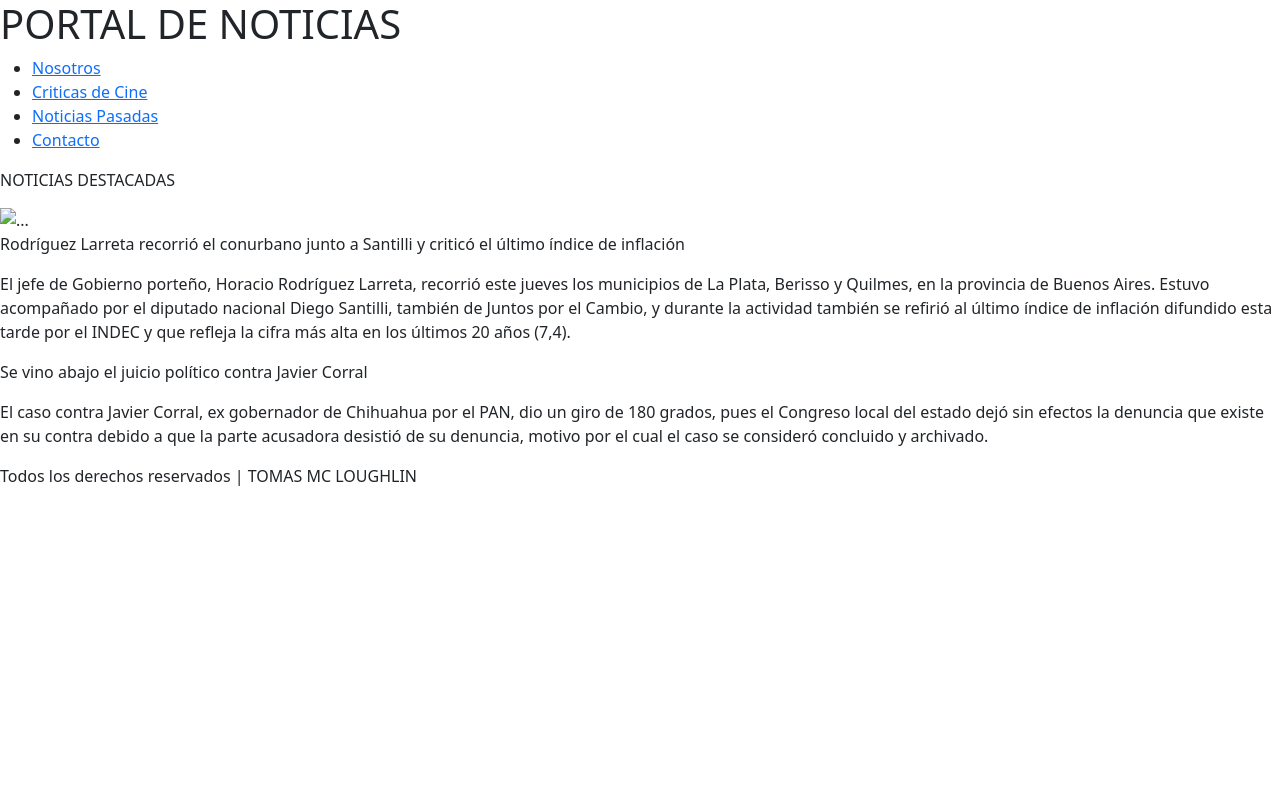
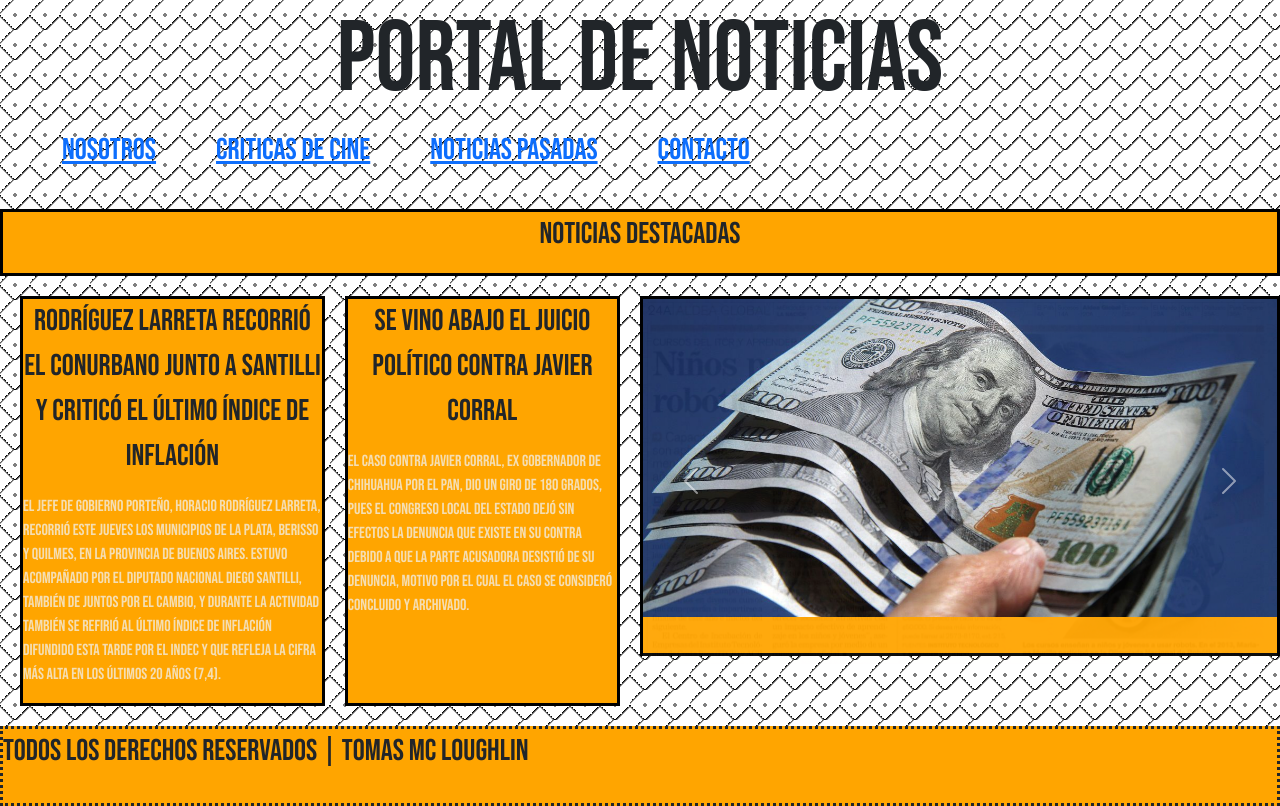
Before and after one commit to Tomimcloughlin/PortalNoticias_McLoughlin, a website: page index.html in a window 1280 px wide. Drawn offline with nearby package versions, Linux system fonts and the light colour scheme; files that its build step writes are made by us from their sources; the site is published under a folder, as on GitHub Pages, so addresses that start at the root find nothing.

Commit message:
Add files via upload

```diff
--- a/index.html
+++ b/index.html
@@ -6,6 +6,8 @@
     <meta name="viewport" content="width=device-width, initial-scale=1.0">
     <meta name="Keywords" content="Tomas Mc Loughlin, Diseñador Web, Buenos Aires, Argentina, HTML, CSS, SASS">
     <meta name= "description" content="Tomas Mc Loughlin diseñador web basado en Buenos Aires">
+     <!-- Link css -->
+     <link rel="stylesheet" href="./css/estilos.css">
 
     <!-- Fuentes -->
     <link rel="preconnect" href="https://fonts.googleapis.com">
@@ -14,8 +16,7 @@
     <link rel="preconnect" href="https://fonts.googleapis.com">
     <link rel="preconnect" href="https://fonts.gstatic.com" crossorigin>
     <link href="https://fonts.googleapis.com/css2?family=Bebas+Neue&display=swap" rel="stylesheet">
-    <!-- Link css -->
-    <link rel="stylesheet" href="/css/estilos.css">
+
     <!-- Link Bootstrap -->
     <link href="https://cdn.jsdelivr.net/npm/bootstrap@5.2.0/dist/css/bootstrap.min.css" rel="stylesheet" integrity="sha384-gH2yIJqKdNHPEq0n4Mqa/HGKIhSkIHeL5AyhkYV8i59U5AR6csBvApHHNl/vI1Bx" crossorigin="anonymous">
     <title>Inicio</title>
@@ -49,13 +50,13 @@
           <div id="carouselExampleFade" class="carousel slide carousel-fade" data-bs-ride="carousel">
             <div class="carousel-inner">
               <div class="carousel-item active">
-                <img src="/img/6230a8ed706fa.jpg" class="d-block w-100" alt="...">
+                <img src="./img/6230a8ed706fa.jpg" class="d-block w-100" alt="...">
               </div>
               <div class="carousel-item">
-                <img src="/img/cursos_acb-tec.jpg" class="d-block w-100" alt="...">
+                <img src="./img/cursos_acb-tec.jpg" class="d-block w-100" alt="...">
               </div>
               <div class="carousel-item">
-                <img src="/img/16492201547832.jpg" class="d-block w-100" alt="...">
+                <img src="./img/16492201547832.jpg" class="d-block w-100" alt="...">
               </div>
             </div>
             <button class="carousel-control-prev" type="button" data-bs-target="#carouselExampleFade" data-bs-slide="prev">
--- a/package.json
+++ b/package.json
@@ -5,7 +5,7 @@
   "main": "index.js",
   "scripts": {
     "test": "echo \"Error: no test specified\" && exit 1",
-    "build-css": "node-sass --include-path scss scss/prueba.scss css/estilos.css",
+    "build-css": "node-sass --include-path scss scss/estilos.scss estilos.css",
     "watch-css": "nodemon -e scss -x \"npm run build-css\""
   },
   "author": "",
```
Also changed, not shown: contacto.html (+1 -1 lines), criticas.html (+3 -3 lines), nosotros.html (+2 -3 lines), noticias_pasadas.html (+1 -1 lines).
